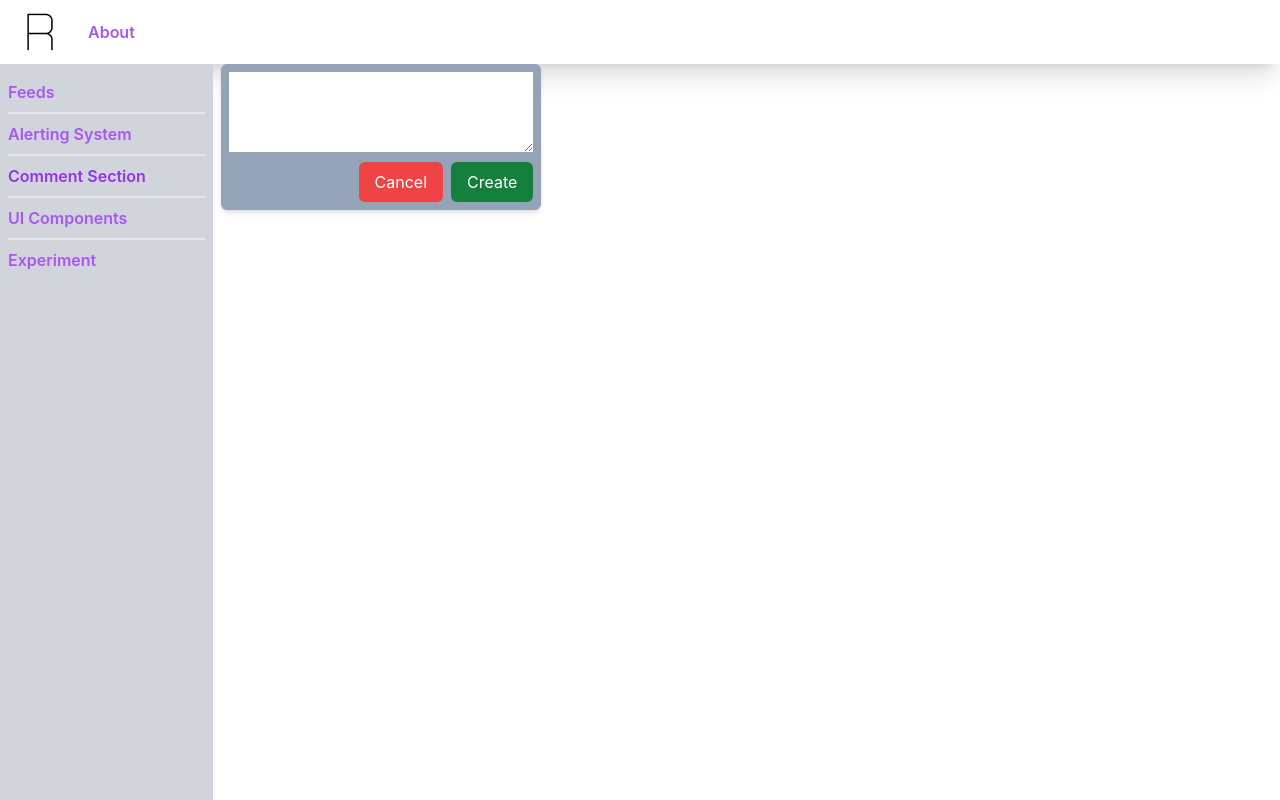
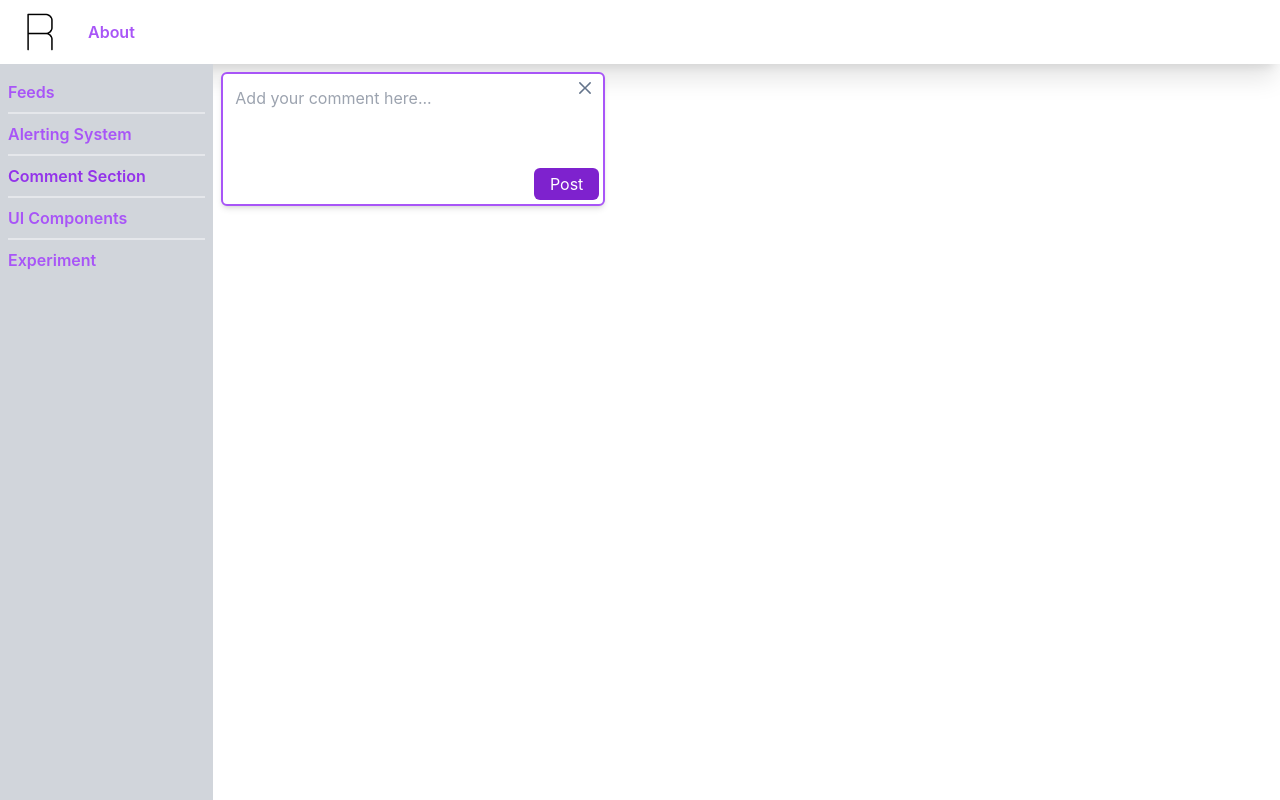
Before and after one commit to rupesh8851/UI-Library, a React (Vite) app: page /comments in a window 1280 px wide. Built offline with nearby package versions, Linux system fonts and the light colour scheme.

Commit message:
comment section update

```diff
--- a/src/pages/comment-box/CommentSection.tsx
+++ b/src/pages/comment-box/CommentSection.tsx
@@ -49,7 +49,7 @@ export const CommentSection = () => {
 
   console.log({ comment });
   return (
-    <div className="ml-2">
+    <div className="pl-2 pb-2 h-full overflow-y-scroll">
       {comment ? (
         <Comment
           comment={comment}
--- a/src/pages/comment-box/components/Comment.tsx
+++ b/src/pages/comment-box/components/Comment.tsx
@@ -42,8 +42,12 @@ export const Comment: FC<CommentProps> = (props: CommentProps) => {
   }, [isReplying, isEditing]);
 
   return (
-    <div className="pl-4 mt-4 border-l-2 border-slate-400 flex flex-col justify-start ">
-      {!isEditing && <div>{comment.message}</div>}
+    <div className=" pl-4 mt-4 border-l-2 border-slate-400 flex flex-col justify-start ">
+      {!isEditing && (
+        <div className="max-w-fit mb-2 py-0.5 px-2 text-md bg-slate-100 rounded-md shadow-md">
+          {comment.message}
+        </div>
+      )}
       {!showMessage ? (
         <CommentBox
           comment={isEditing ? comment : undefined}
--- a/src/pages/comment-box/components/CommentActions.tsx
+++ b/src/pages/comment-box/components/CommentActions.tsx
@@ -10,9 +10,19 @@ export const CommentActions = ({
   initiateReplying,
 }: CommentActions) => {
   return (
-    <div className="flex items-center justify-start space-x-1">
-      <button onClick={initiateEditAction}> Edit</button>
-      <button onClick={initiateReplying}> Reply</button>
+    <div className="flex items-center space-x-2 ">
+      <button
+        className=" text-sm font-semibold text-purple-500 rounded-md hover:underline hover:underline-offset-2"
+        onClick={initiateEditAction}
+      >
+        Edit
+      </button>
+      <button
+        className=" text-sm font-semibold text-purple-500 rounded-md hover:underline hover:underline-offset-2"
+        onClick={initiateReplying}
+      >
+        Reply
+      </button>
     </div>
   );
 };
--- a/src/pages/comment-box/components/CommentBox.tsx
+++ b/src/pages/comment-box/components/CommentBox.tsx
@@ -1,6 +1,8 @@
 // @flow
 
 import { FC, useEffect, useState } from 'react';
+
+import { RxCross2 } from 'react-icons/rx';
 
 import { OperationTypes } from '../ts/enums.ts';
 import { CommentBoxProps, CommentType } from '../ts/types.ts';
@@ -32,25 +34,26 @@ export const CommentBox: FC<CommentBoxProps> = (props) => {
 
   return (
     <div
-      className={`block p-2 bg-slate-400 w-80  space-y-1 rounded-md shadow-md`}
+      className={`block p-1 mt-2 bg-white max-w-sm  relative space-y-1 rounded-md shadow-md border-2 border-purple-500`}
     >
       <textarea
-        className="w-full h-20 border-gray-500"
+        className="w-full h-20 p-2 border-gray-500 focus:outline-none resize-none"
         value={message}
         onChange={(e) => setMessage(e.target.value)}
+        placeholder="Add your comment here..."
       />
+      <button
+        className="absolute top-0 right-2  text-xl text-slate-500  hover:scale-110 "
+        onClick={onClose}
+      >
+        <RxCross2 />
+      </button>
       <div className="flex justify-end items-center space-x-2">
         <button
-          className="py-2 px-4 bg-red-500 text-white rounded-md hover:scale-110 "
-          onClick={onClose}
-        >
-          Cancel
-        </button>
-        <button
-          className="py-2 px-4 bg-green-700 text-white rounded-md hover:scale-110 "
+          className="py-1 px-4 bg-purple-700 text-white rounded-md hover:opacity-90 "
           onClick={handleOperation}
         >
-          {operation === OperationTypes.CREATE ? 'Create' : 'Update'}
+          {operation === OperationTypes.CREATE ? 'Post' : 'Update'}
         </button>
       </div>
     </div>
```
